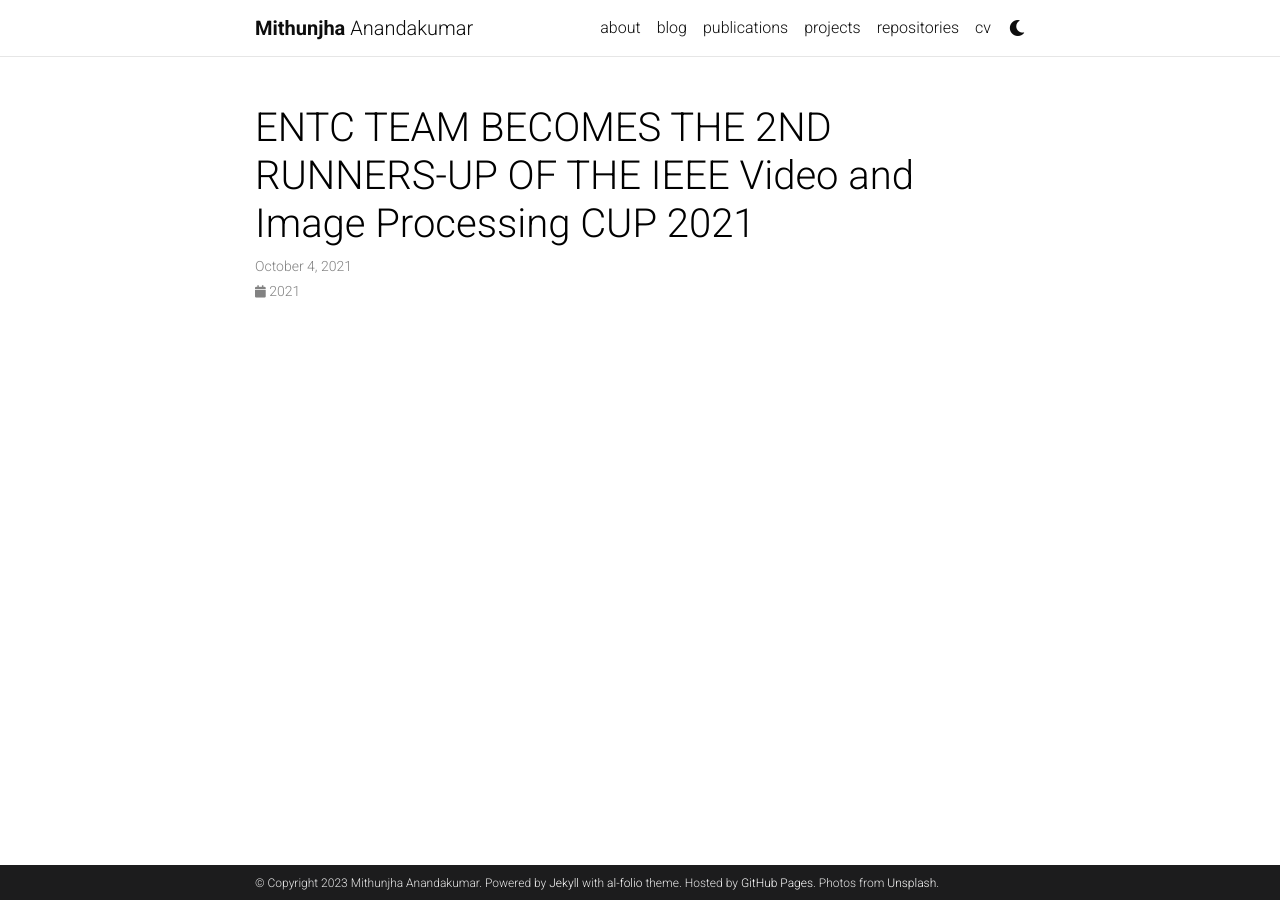
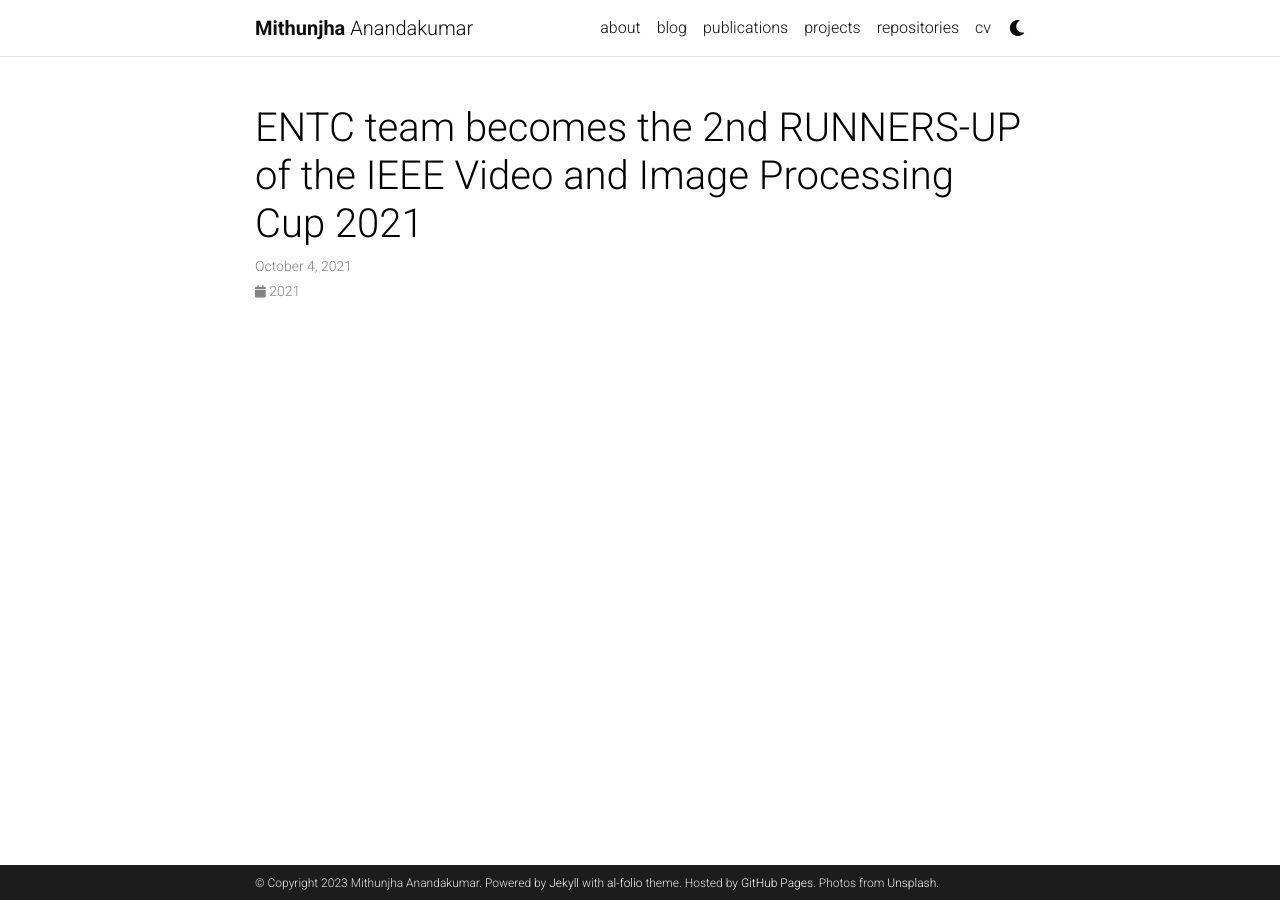
Before and after one commit to Mithunjha/Mithunjha.github.io, a Jekyll site: the page built from _posts/2021-10-04-UoM_VIPcup.md, in a window 1280 px wide. Built offline with Jekyll 4.4.1, drawn with Linux system fonts in a browser that asks for light colours; comment, search, counter and statistics services are not loaded; a style sheet for code colours, icons or effects is not loaded.

```diff
--- a/_posts/2021-10-04-UoM_VIPcup.md
+++ b/_posts/2021-10-04-UoM_VIPcup.md
@@ -1,6 +1,6 @@
 ---
 layout: post
-title: ENTC TEAM BECOMES THE 2ND RUNNERS-UP OF THE IEEE Video and Image Processing CUP 2021
+title: ENTC team becomes the 2nd RUNNERS-UP of the IEEE Video and Image Processing Cup 2021
 date: 2021-10-04 07:30:00
 description:
 redirect: https://uom.lk/university_news/entc-team-becomes-2nd-runners-ieee-video-and-image-processing-cup-2021
```
